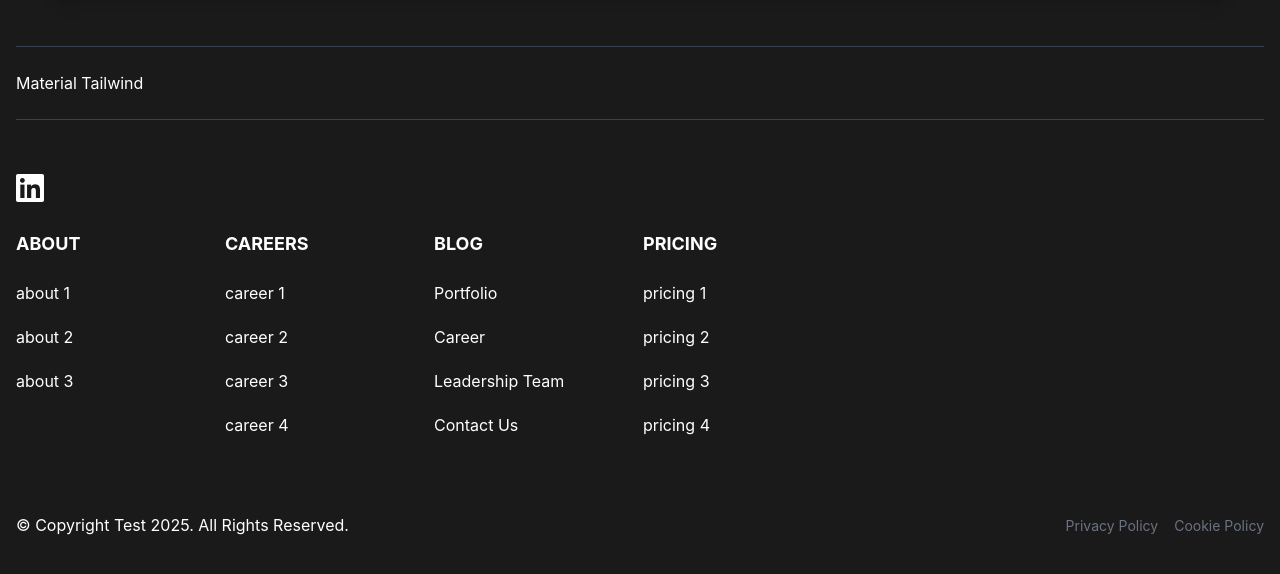
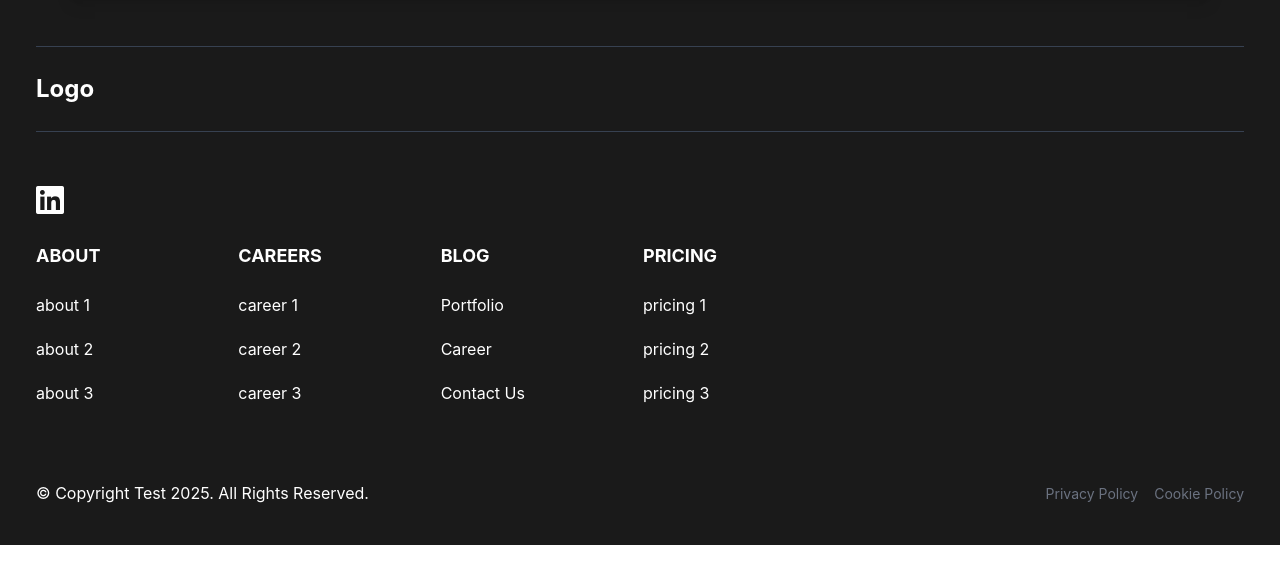
Before and after one commit to pankajpal05/Jahia-ad, a React (Vite) app: page /demo in a window 1280 px wide. Shown: the part 2220-2794 px from the top of the page. After the commit the page ends 2765 px from the top, so only its background shows below. Built offline with nearby package versions, Linux system fonts and the light colour scheme.

Commit message:
fixes for footer

```diff
--- a/public/footerData.json
+++ b/public/footerData.json
@@ -1,6 +1,6 @@
 {
   "topSection": {
-    "title": "Material Tailwind"
+    "title": "Logo"
   },
   "socialLinks": [
     {
@@ -16,15 +16,15 @@
     },
     {
       "title": "CAREERS",
-      "links": ["career 1", "career 2", "career 3", "career 4"]
+      "links": ["career 1", "career 2", "career 3"]
     },
     {
       "title": "BLOG",
-      "links": ["Portfolio", "Career", "Leadership Team", "Contact Us"]
+      "links": ["Portfolio", "Career", "Contact Us"]
     },
     {
       "title": "PRICING",
-      "links": ["pricing 1", "pricing 2", "pricing 3", "pricing 4"]
+      "links": ["pricing 1", "pricing 2", "pricing 3"]
     }
   ],
   "bottomSection": {
--- a/src/components/Footer.jsx
+++ b/src/components/Footer.jsx
@@ -19,14 +19,14 @@ const Footer = () => {
 
   return (
     <footer className="pt-16">
-      <div className=" md:h-[400px] lg:h-[250px]">
+      <div className=" md:h-[400px] lg:h-[250px] px-4">
       <Form />
       </div>
       <div className="md:pt-[350px] lg:pt-[250px] bg-[#1A1A1A] text-white py-10">
-        <div className="container mx-auto px-4">
+        <div className="lg:max-w-[1240px] mx-auto px-4">
           {/* Top Section */}
           <div className="flex flex-wrap justify-between items-center border-y border-gray-700 ">
-            <div className="flex items-center space-x-4 py-6">
+            <div className="flex items-center space-x-4 py-6 text-2xl font-bold text-white">
               {footerData.topSection.title}
             </div>
           </div>
@@ -39,7 +39,7 @@ const Footer = () => {
                   <a
                     key={index}
                     href={link.url}
-                    className="hover:text-gray-400"
+                    className="hover:text-gray-400 cursor-pointer"
                   >
                     <i className={link.iconClass}></i>
                   </a>
@@ -54,7 +54,7 @@ const Footer = () => {
                   </h3>
                   <ul>
                     {section.links.map((link, linkIndex) => (
-                      <li key={linkIndex} className=" h-11 py-2">
+                      <li key={linkIndex} className=" h-11 py-2 cursor-pointer">
                         {link}
                       </li>
                     ))}
--- a/src/components/Form.jsx
+++ b/src/components/Form.jsx
@@ -86,7 +86,7 @@ const Form = () => {
   };
 
   return (
-    <div className="w-full shadow-lg flex items-center justify-center">
+    <div className="w-full flex items-center justify-center">
       <div className="bg-white p-6 shadow-lg w-11/12 lg:max-w-[1240px] flex flex-col lg:flex-row md:justify-between py-6 md:py-14 md:px-14 lg:px-14">
         <div className="mb-10 w-full lg:w-[40%]">
           <div className="mb-11">
```
